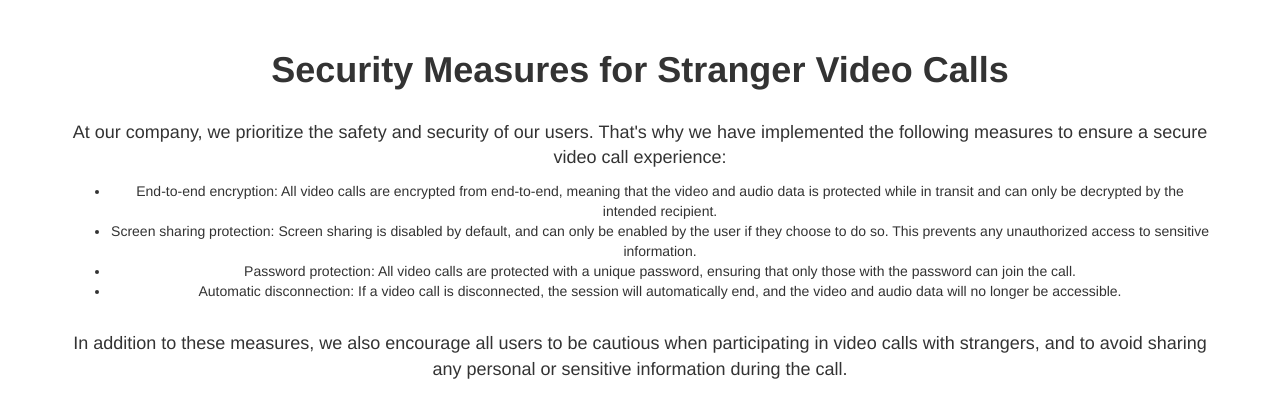
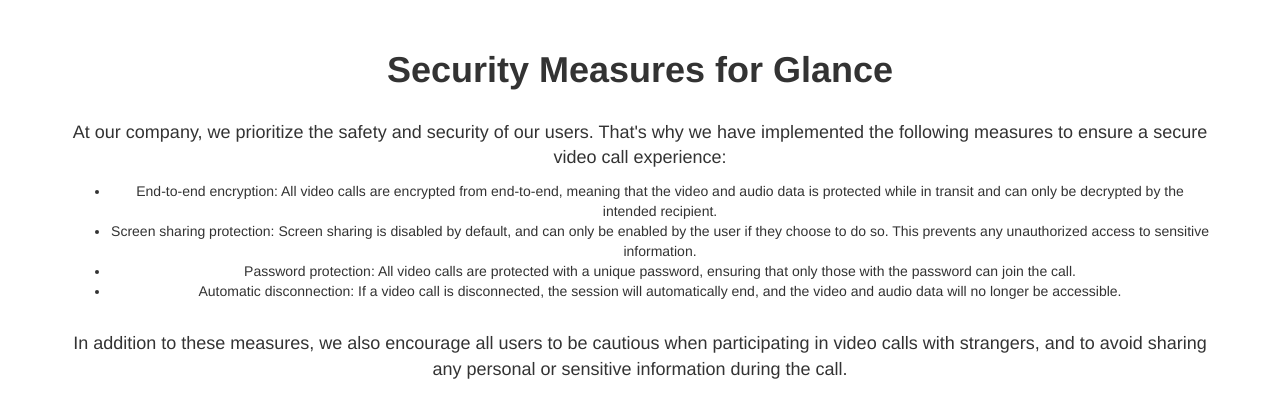
Before and after one commit to prateeksharma117/glancesecurity, a plain HTML site: page index.html in a window 1280 px wide. Drawn offline with nearby package versions, Linux system fonts and the light colour scheme.

Commit message:
Update index.html

```diff
--- a/index.html
+++ b/index.html
@@ -21,7 +21,7 @@
 </head>
 <body>
   <div class="container">
-    <h1>Security Measures for Stranger Video Calls</h1>
+    <h1>Security Measures for Glance</h1>
     <p>At our company, we prioritize the safety and security of our users. That's why we have implemented the following measures to ensure a secure video call experience:</p>
     <ul>
       <li>End-to-end encryption: All video calls are encrypted from end-to-end, meaning that the video and audio data is protected while in transit and can only be decrypted by the intended recipient.</li>
```
